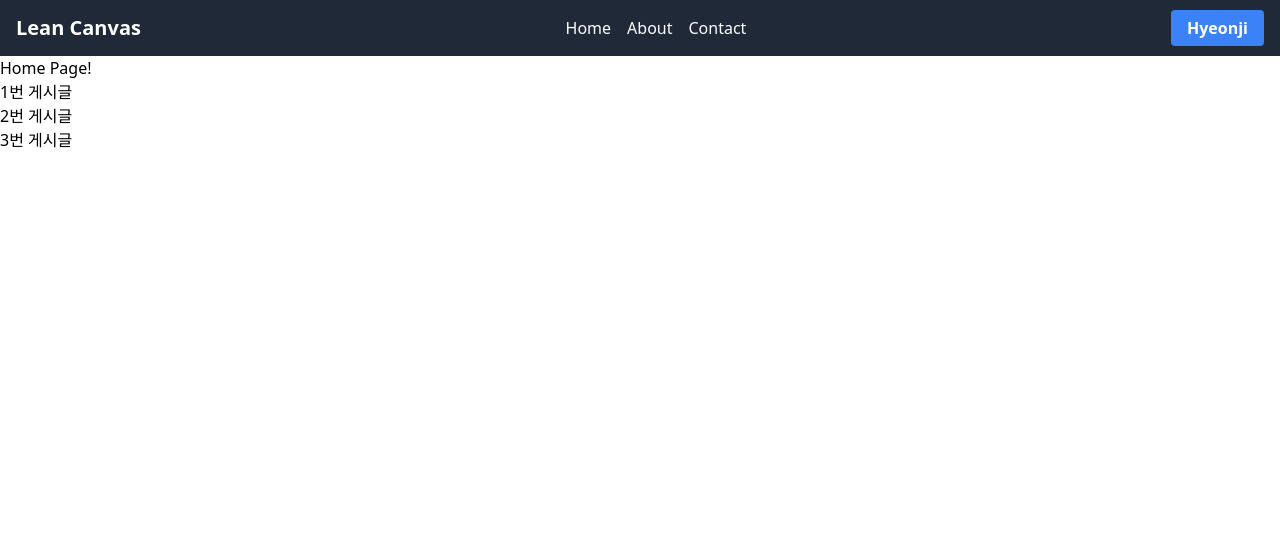
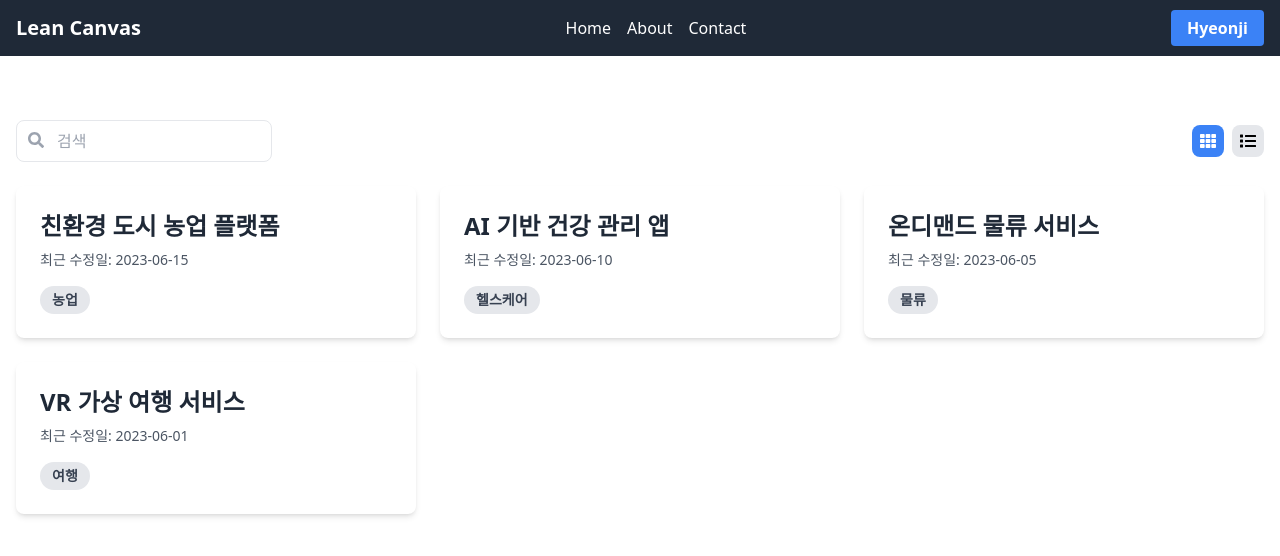
Before and after one commit to yunhyeonji/react-master, a React (Vite) app in the folder lean-canvas-react/: page / in a window 1280 px wide. Shown: the top 556 px of the page. Built offline with nearby package versions, Linux system fonts and the light colour scheme.

Commit message:
[241230] 목록 UI

```diff
--- a/lean-canvas-react/src/pages/Home.jsx
+++ b/lean-canvas-react/src/pages/Home.jsx
@@ -1,20 +1,102 @@
 import { Link } from 'react-router-dom';
+import { FaSearch, FaList, FaTh } from 'react-icons/fa';
+import { useState } from 'react';
 
 function Home() {
+  const [isGrid, setIsGrid] = useState(true);
+  const [searchText, setSearchText] = useState('');
+  const dummyData = [
+    {
+      id: 1,
+      title: '친환경 도시 농업 플랫폼',
+      lastModified: '2023-06-15',
+      keyword: '농업',
+    },
+    {
+      id: 2,
+      title: 'AI 기반 건강 관리 앱',
+      lastModified: '2023-06-10',
+      keyword: '헬스케어',
+    },
+    {
+      id: 3,
+      title: '온디맨드 물류 서비스',
+      lastModified: '2023-06-05',
+      keyword: '물류',
+    },
+    {
+      id: 4,
+      title: 'VR 가상 여행 서비스',
+      lastModified: '2023-06-01',
+      keyword: '여행',
+    },
+  ];
+  const filterData = dummyData.filter(item =>
+    item.title.toLowerCase().includes(searchText.toLowerCase()),
+  );
   return (
-    <div>
-      Home Page!
-      <ul>
-        <li>
-          <Link to={'/canvases/1'}>1번 게시글</Link>
-        </li>
-        <li>
-          <Link to={'/canvases/2?keyword=queryString'}>2번 게시글</Link>
-        </li>
-        <li>
-          <Link to={'/canvases/3'}>3번 게시글</Link>
-        </li>
-      </ul>
+    <div className="container mx-auto px-4 py-16">
+      <div className="mb-6 flex flex-col sm:flex-row items-center justify-between">
+        <div className="relative w-full sm:w-64 mb-4 sm:mb-0">
+          <input
+            type="text"
+            placeholder="검색"
+            className="w-full pl-10 pr-4 py-2 border rounded-lg focus:outline-none focus:ring-2 focus:ring-blue-500"
+            value={searchText}
+            onChange={e => setSearchText(e.target.value)}
+            aria-label="검색"
+          />
+          <FaSearch className="absolute left-3 top-3 text-gray-400" />
+        </div>
+        <div className="flex space-x-2">
+          <button
+            className={`p-2 rounded-lg focus:outline-none focus:ring-2 focus:ring-blue-500 ${isGrid ? 'bg-blue-500 text-white' : 'bg-gray-200'}`}
+            aria-label="Grid view"
+            onClick={() => setIsGrid(true)}
+          >
+            <FaTh />
+          </button>
+          <button
+            className={`p-2 rounded-lg focus:outline-none focus:ring-2 focus:ring-blue-500 ${isGrid ? 'bg-gray-200' : 'bg-blue-500 text-white'}`}
+            aria-label="List view"
+            onClick={() => setIsGrid(false)}
+          >
+            <FaList />
+          </button>
+        </div>
+      </div>
+
+      {filterData.length === 0 ? (
+        <div className="text-center py-10">
+          <p className="text-xl text-gray-600">
+            {searchText ? '검색 결과가 없습니다' : '목록이 없습니다'}
+          </p>
+        </div>
+      ) : (
+        <div
+          className={`grid gap-6 ${!isGrid ? 'grid-cols-1' : 'grid-cols-1 sm:grid-cols-2 lg:grid-cols-3'}`}
+        >
+          {filterData.map(item => (
+            <Link
+              key={item.id}
+              className="bg-white rounded-lg shadow-md overflow-hidden transition-transform duration-300 hover:scale-105"
+              to={`/canvases/${item.id}`}
+            >
+              <div className="p-6">
+                <h2 className="text-2xl font-bold mb-2 text-gray-800">
+                  {item.title}
+                </h2>
+                <p className="text-sm text-gray-600 mb-4">
+                  최근 수정일: {item.lastModified}
+                </p>
+                <span className="inline-block px-3 py-1 text-sm font-semibold text-gray-700 bg-gray-200 rounded-full">
+                  {item.keyword}
+                </span>
+              </div>
+            </Link>
+          ))}
+        </div>
+      )}
     </div>
   );
 }
```
